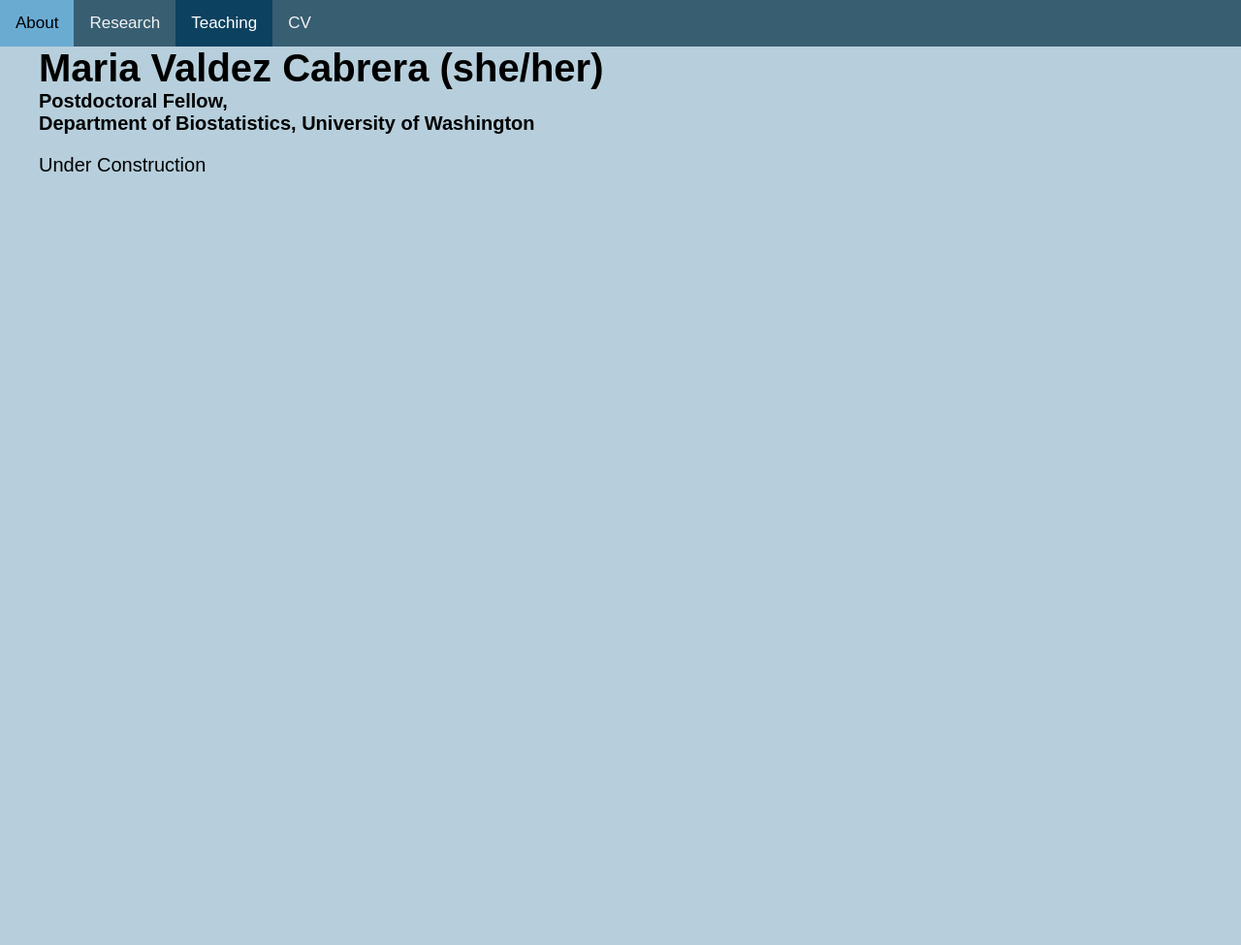
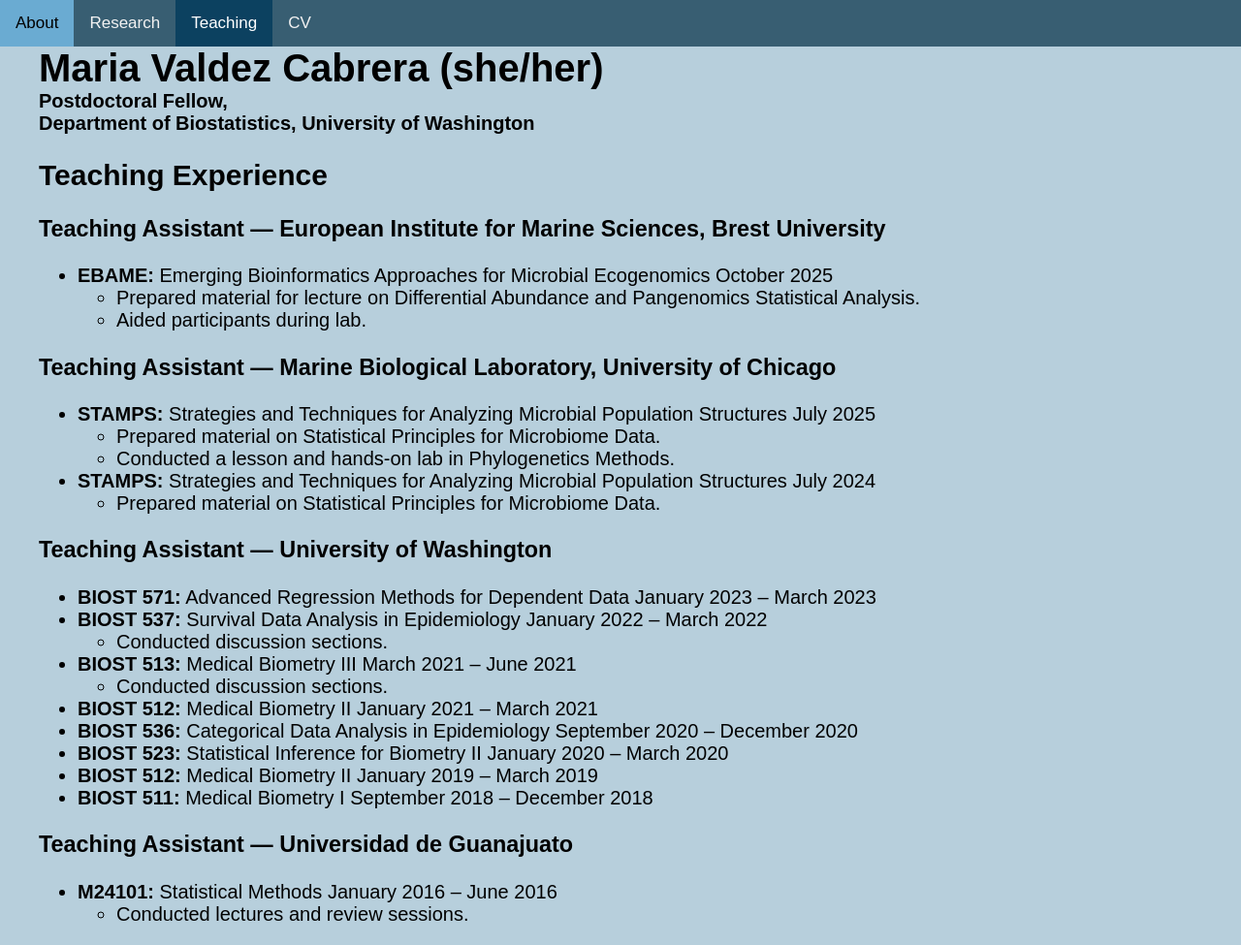
Before and after one commit to MariaAVC/MariaAVC.github.io, a plain HTML site: page Teaching.html in a window 1280 px wide. Shown: the whole page at 97% size. Before the commit the page ends 800 px from the top, so only its background shows below. Drawn offline with Linux system fonts and the light colour scheme.

Commit message:
Finalized the 'Under construction' parts.

```diff
--- a/Teaching.html
+++ b/Teaching.html
@@ -90,7 +90,99 @@ body {
 
 <div class="row">
     <div class="Main-column">
-        <p> Under Construction</p>
+        <section id="teaching-experience">
+  <h2>Teaching Experience</h2>
+
+  <!-- European Institute for Marine Sciences -->
+  <div class="teaching-block">
+    <h3>Teaching Assistant — European Institute for Marine Sciences, Brest University</h3>
+    <ul class="teaching-list">
+      <li>
+        <strong>EBAME:</strong> Emerging Bioinformatics Approaches for Microbial Ecogenomics
+        <span class="date">October 2025</span>
+        <ul class="details">
+          <li>Prepared material for lecture on Differential Abundance and Pangenomics Statistical Analysis.</li>
+          <li>Aided participants during lab.</li>
+        </ul>
+      </li>
+    </ul>
+  </div>
+
+  <!-- Marine Biological Laboratory -->
+  <div class="teaching-block">
+    <h3>Teaching Assistant — Marine Biological Laboratory, University of Chicago</h3>
+    <ul class="teaching-list">
+      <li>
+        <strong>STAMPS:</strong> Strategies and Techniques for Analyzing Microbial Population Structures
+        <span class="date">July 2025</span>
+        <ul class="details">
+          <li>Prepared material on Statistical Principles for Microbiome Data.</li>
+          <li>Conducted a lesson and hands-on lab in Phylogenetics Methods.</li>
+        </ul>
+      </li>
+      <li>
+        <strong>STAMPS:</strong> Strategies and Techniques for Analyzing Microbial Population Structures
+        <span class="date">July 2024</span>
+        <ul class="details">
+          <li>Prepared material on Statistical Principles for Microbiome Data.</li>
+        </ul>
+      </li>
+    </ul>
+  </div>
+
+  <!-- University of Washington -->
+  <div class="teaching-block">
+    <h3>Teaching Assistant — University of Washington</h3>
+    <ul class="teaching-list">
+      <li>
+        <strong>BIOST 571:</strong> Advanced Regression Methods for Dependent Data
+        <span class="date">January 2023 – March 2023</span>
+      </li>
+      <li>
+        <strong>BIOST 537:</strong> Survival Data Analysis in Epidemiology
+        <span class="date">January 2022 – March 2022</span>
+        <ul class="details"><li>Conducted discussion sections.</li></ul>
+      </li>
+      <li>
+        <strong>BIOST 513:</strong> Medical Biometry III
+        <span class="date">March 2021 – June 2021</span>
+        <ul class="details"><li>Conducted discussion sections.</li></ul>
+      </li>
+      <li>
+        <strong>BIOST 512:</strong> Medical Biometry II
+        <span class="date">January 2021 – March 2021</span>
+      </li>
+      <li>
+        <strong>BIOST 536:</strong> Categorical Data Analysis in Epidemiology
+        <span class="date">September 2020 – December 2020</span>
+      </li>
+      <li>
+        <strong>BIOST 523:</strong> Statistical Inference for Biometry II
+        <span class="date">January 2020 – March 2020</span>
+      </li>
+      <li>
+        <strong>BIOST 512:</strong> Medical Biometry II
+        <span class="date">January 2019 – March 2019</span>
+      </li>
+      <li>
+        <strong>BIOST 511:</strong> Medical Biometry I
+        <span class="date">September 2018 – December 2018</span>
+      </li>
+    </ul>
+  </div>
+
+  <!-- Universidad de Guanajuato -->
+  <div class="teaching-block">
+    <h3>Teaching Assistant — Universidad de Guanajuato</h3>
+    <ul class="teaching-list">
+      <li>
+        <strong>M24101:</strong> Statistical Methods
+        <span class="date">January 2016 – June 2016</span>
+        <ul class="details"><li>Conducted lectures and review sessions.</li></ul>
+      </li>
+    </ul>
+  </div>
+</section>
     </div>
 </div>
 
```
Also changed, not shown: MYcv.html (+1 -0 lines), Research.html (+22 -3 lines), index.html (+1 -0 lines).
